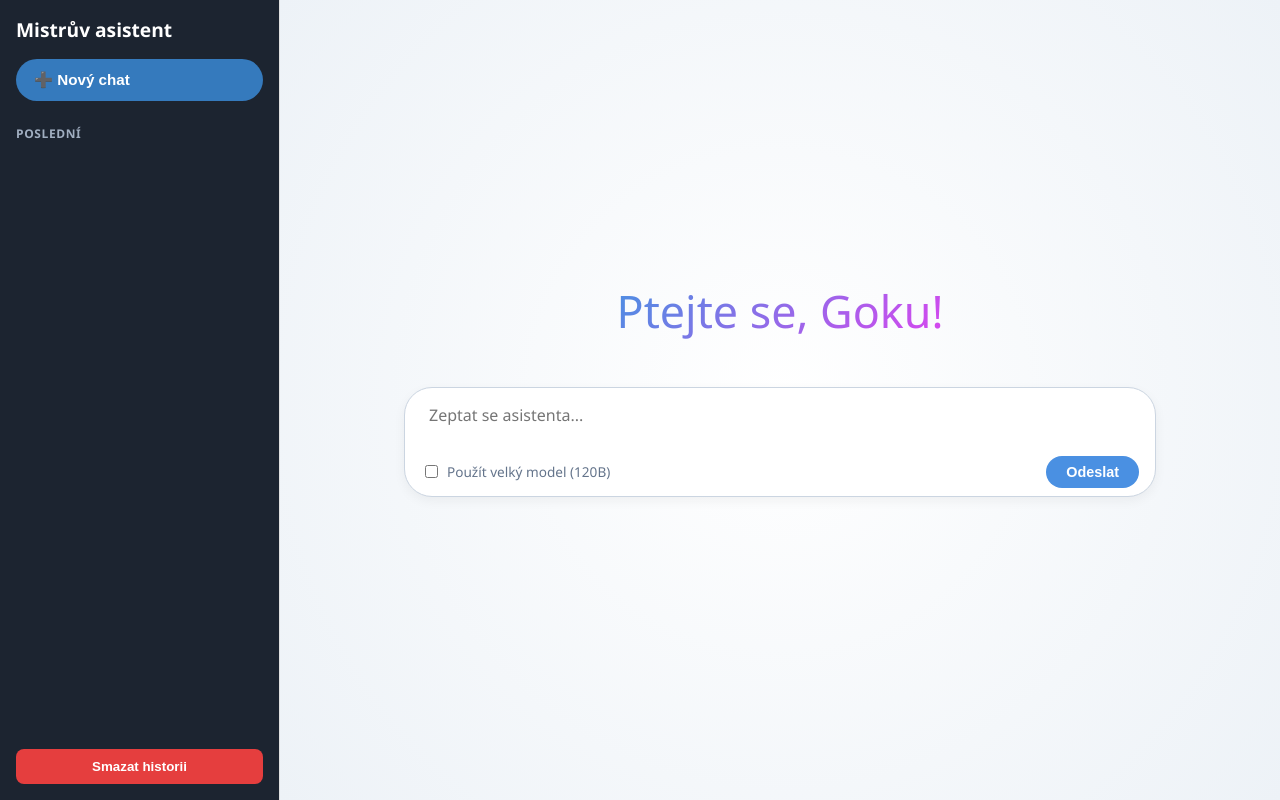
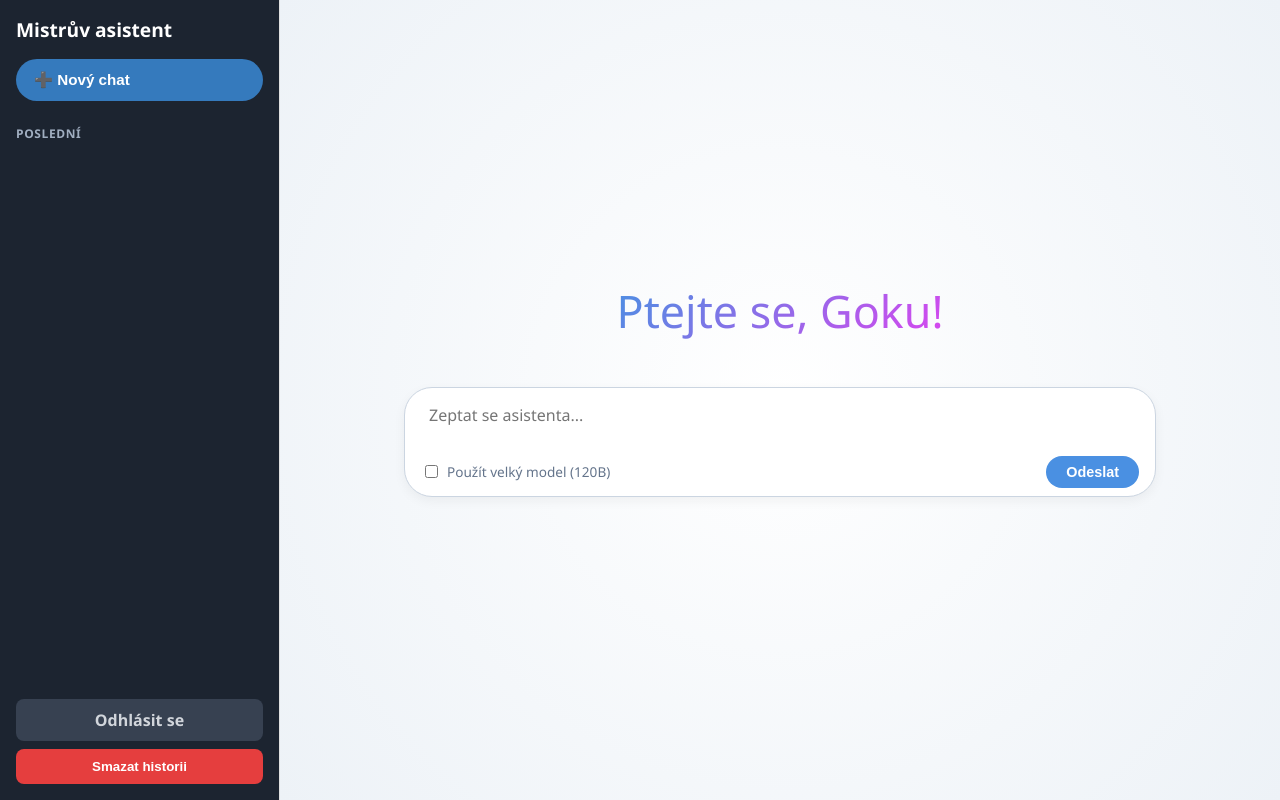
Before and after one commit to mistrgoku/Gokus-ChatBot, a Flask app: page / in a window 1280 px wide. Run offline with Flask 3, Linux system fonts and the light colour scheme; the visitor is signed in with stand-in values (Sample User, id 1).

Commit message:
Add sidebar buttons and logout functionality

```diff
--- a/templates/index.html
+++ b/templates/index.html
@@ -123,8 +123,16 @@
       background: rgba(255, 255, 255, 0.2);
     }
 
+    /* KONTEJNER PRO TLAČÍTKA DOLE V PANELU */
+    .sidebar-bottom-actions {
+      margin-top: auto;
+      display: flex;
+      flex-direction: column;
+      gap: 8px;
+    }
+
     aside .sidebar-btn {
-      margin-top: auto;
+      width: 100%;
       background: #e53e3e;
       color: white;
       border: 0;
@@ -133,8 +141,29 @@
       cursor: pointer;
       font-weight: bold;
       transition: background 0.2s;
+      text-align: center;
     }
     aside .sidebar-btn:hover { background: #c53030; }
+
+    /* TLAČÍTKO ODHLÁSIT SE */
+    .logout-btn {
+      width: 100%;
+      background: #374151;
+      color: #d1d5db;
+      border: 0;
+      padding: 10px;
+      border-radius: 8px;
+      cursor: pointer;
+      font-weight: bold;
+      text-decoration: none;
+      display: block;
+      text-align: center;
+      transition: background 0.2s, color 0.2s;
+    }
+    .logout-btn:hover {
+      background: #4b5563;
+      color: white;
+    }
 
     /* HLAVNÍ OBLAST */
     main {
@@ -410,7 +439,11 @@
     <div class="history-title">Poslední</div>
     <div id="chat-history-list"></div>
 
-    <button class="sidebar-btn" id="clear">Smazat historii</button>
+    <!-- Tlačítka dole v bočním panelu -->
+    <div class="sidebar-bottom-actions">
+      <a href="/logout" class="logout-btn">Odhlásit se</a>
+      <button class="sidebar-btn" id="clear">Smazat historii</button>
+    </div>
   </aside>
 
   <main id="main-area" class="empty-state">
```
